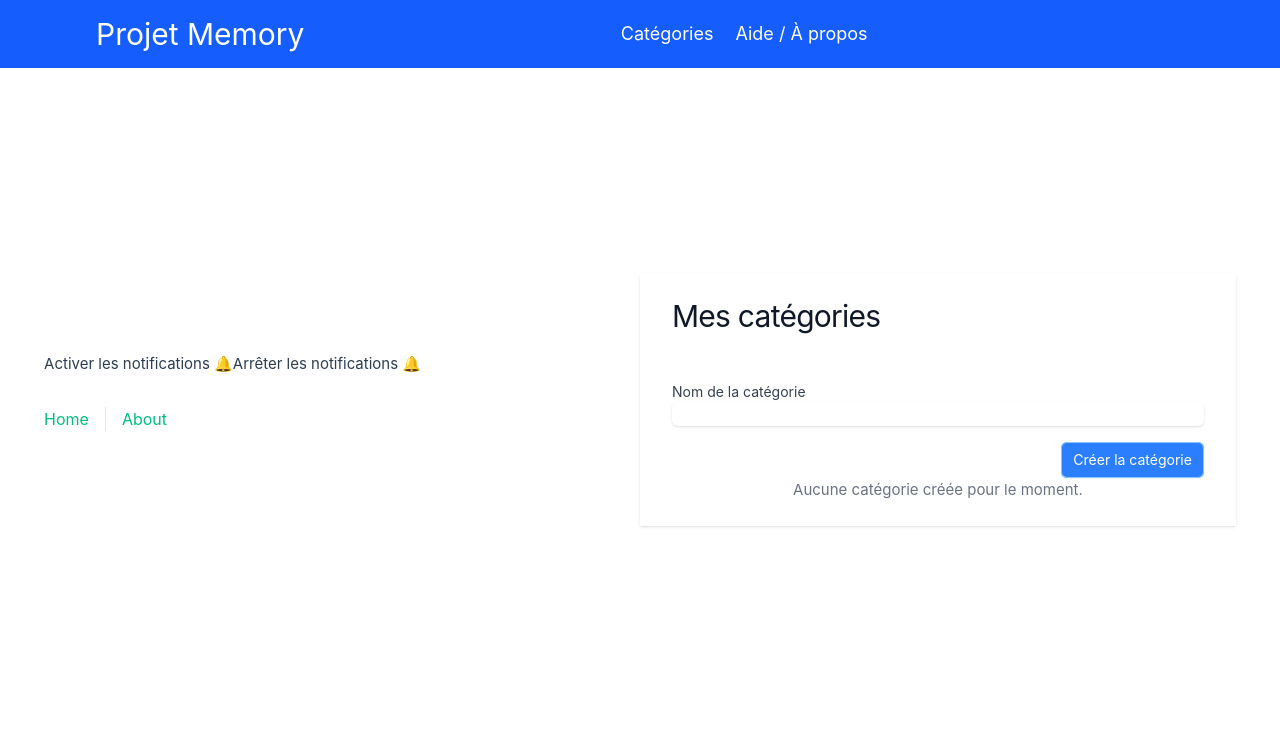
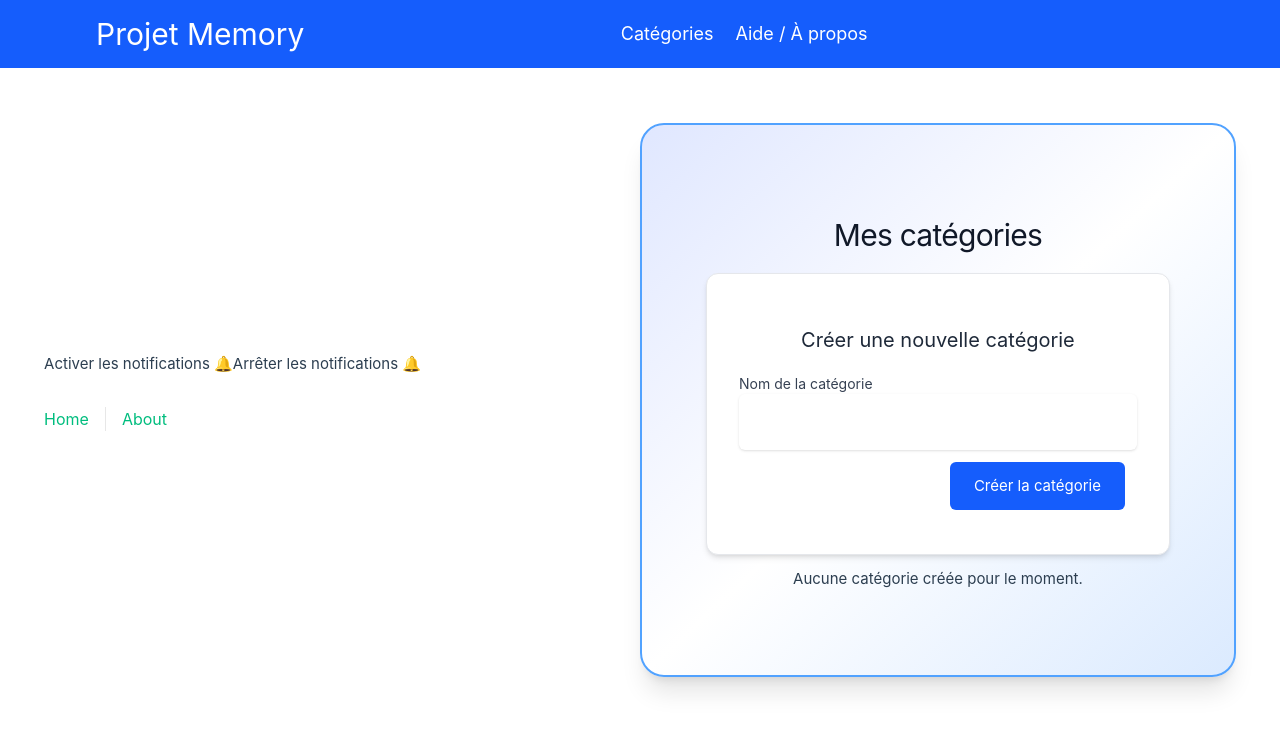
Before and after one commit to jlaron230/Projet-memory, a Vue app: page /categorie in a window 1280 px wide. Shown: the top 730 px of the page. Built offline with nearby package versions, Linux system fonts and the light colour scheme.

Commit message:
fix/design partie categorie

```diff
--- a/src/components/categorie/categorie.vue
+++ b/src/components/categorie/categorie.vue
@@ -160,73 +160,94 @@ onMounted(() => {
   }
 })
 </script>
-
 <template>
-  <section class="bg-white shadow-sm">
-    <div class="mx-auto max-w-7xl px-4 py-6 sm:px-6 lg:px-8 flex place-content-between">
-      <h1 class="text-3xl font-bold tracking-tight text-gray-900">Mes catégories</h1>
+  <section
+    class="py-12 px-6 bg-gradient-to-br from-indigo-100 via-white to-blue-100
+           border-2 border-blue-400 rounded-3xl shadow-xl max-w-3xl mx-auto mt-16"
+  >
+    <div class="mx-auto max-w-4xl px-6 py-6 sm:px-8 lg:px-10">
+      <div class="mb-8">
+        <h1 class="text-3xl text-center p-5 font-bold tracking-tight text-gray-900"> Mes catégories</h1>
       </div>
-    <!-- Formulaire pour créer une catégorie -->
-    <div class="mx-auto max-w-7xl px-4 py-6 sm:px-6 lg:px-8">
-      <form @submit.prevent="CreateCategories" class="mt-5 flex flex-col gap-4">
+      <form
+        @submit.prevent="CreateCategories"
+        class="bg-white border border-gray-200 shadow-md rounded-xl p-8 space-y-6"
+      >
+        <h2 class="text-xl text-center p-5 font-semibold text-gray-800">Créer une nouvelle catégorie</h2>
         <div>
-          <label for="categoryName" class="block text-sm font-medium text-gray-700">Nom de la
-            catégorie</label>
+          <label for="categoryName" class="block text-sm font-medium text-gray-700 mb-2">
+            Nom de la catégorie
+          </label>
           <input
             id="categoryName"
             v-model="categoryName"
             type="text"
             required
-            class="mt-1 block w-full rounded-md border-gray-300 shadow-sm focus:border-indigo-500 focus:ring focus:ring-indigo-200 focus:ring-opacity-50"
+            class="w-full rounded-md border-gray-300 shadow-sm focus:ring-blue-500 p-4"
           />
         </div>
-
-        <div class="flex justify-end">
-          <button type="submit"
-                  class="inline-flex items-center rounded-md bg-blue-500 px-3 py-2 text-sm font-semibold text-white ring-1 shadow-xs ring-blue-300 ring-inset hover:bg-blue-600">
+        <div class="flex p-3 justify-end">
+          <button
+            type="submit"
+            class="bg-blue-600 hover:bg-blue-700 text-white px-6 py-3 rounded-md font-medium"
+          >
              Créer la catégorie
           </button>
         </div>
       </form>
 
-      <!-- Liste des catégories -->
-      <div v-if="categories.length > 0" class="space-y-6">
-        <div v-for="(category, index) in categories" :key="index" class="bg-gray-100 p-4 rounded-lg flex gap-4">
-          <div class="flex items-center gap-4">
-            <!-- Afficher le nom de la catégorie si on n'est pas en mode édition -->
-            <div>
-            <h2 v-if="!isEditable || editingCategory?.name !== category.name" class="text-xl font-semibold text-gray-900">
+
+      <div v-if="categories.length > 0" class="space-y-8 mt-8">
+        <div
+          v-for="(category, index) in categories"
+          :key="index"
+          class="bg-white border border-gray-200 shadow-md rounded-xl p-6"
+        >
+          <div class="flex justify-between items-start gap-6">
+            <div class="flex-1">
+              <h2
+                v-if="!isEditable || editingCategory?.name !== category.name"
+                class="text-lg font-semibold text-gray-800"
+              >
                 <router-link
                   :to="{ name: 'Theme', params: { categoryId: category.name }}"
-              class="cursor-pointer text-xl font-semibold text-gray-900 hover:text-blue-600">
+                  class="hover:text-blue-600"
+                >
                   {{ category.name }}
                 </router-link>
               </h2>
-            </div>
-            <!-- Formulaire d'édition de catégorie -->
-            <form v-if="isEditable && editingCategory?.name === category.name" @submit.prevent="PutCategories" class="mt-5 flex flex-col gap-4">
+
+
+              <form
+                v-if="isEditable && editingCategory?.name === category.name"
+                @submit.prevent="PutCategories"
+                class="mt-4 space-y-3"
+              >
                 <input
                   v-model="categoryName"
                   type="text"
                   required
-                class="mt-1 block w-full rounded-md border-gray-300 shadow-sm focus:border-indigo-500 focus:ring focus:ring-indigo-200 focus:ring-opacity-50"
+                  class="w-full rounded-md border-gray-300 shadow-sm focus:ring-blue-500 p-4"
                 />
                 <div class="flex gap-4">
-              <button type="submit" class="inline-flex items-center rounded-md bg-blue-500 px-3 py-2 text-sm font-semibold text-white ring-1 shadow-xs ring-blue-300 ring-inset hover:bg-blue-600">
+                  <button
+                    type="submit"
+                    class="bg-blue-600 text-white px-5 py-3 rounded-md hover:bg-blue-700"
+                  >
                     Sauvegarder
                   </button>
-              <!-- Bouton de suppression pour chaque catégorie -->
                   <buttondelete @click.prevent="DeleteCategories(category.name)" />
                 </div>
               </form>
+            </div>
 
             <button @click.prevent="toggleEdit(category)">
-              <PencilIcon class="px-3 py-2 w-[3rem]" />
+              <PencilIcon class="w-6 h-6 text-gray-500 hover:text-gray-800" />
             </button>
           </div>
         </div>
       </div>
-      <div v-else class="text-center text-gray-500">
+       <div v-else class="text-center p-3 0text-gray-500 mt-8">
         <p>Aucune catégorie créée pour le moment.</p>
       </div>
     </div>
```
Lines whose indentation alone changed are shown as unchanged.
